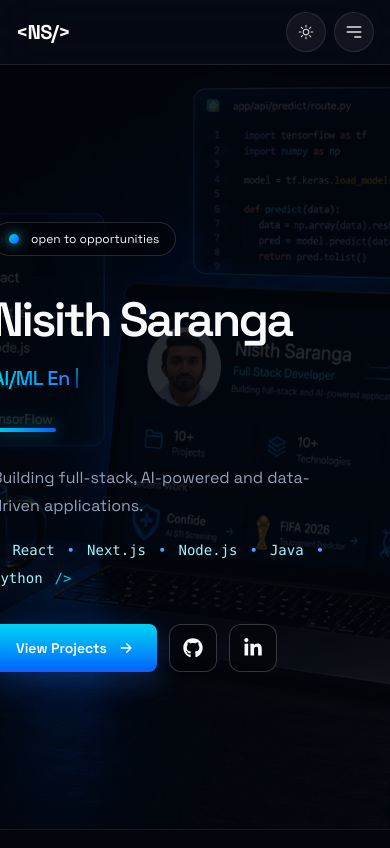
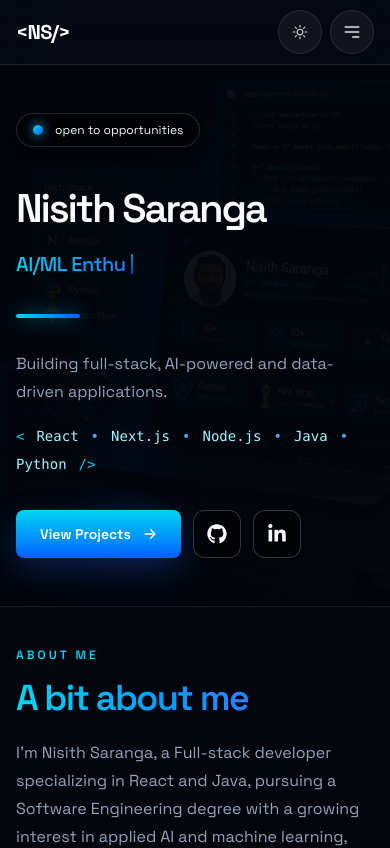
Before and after one commit to nisithSaranga/nisith-portfolio, a Next.js app: page / in a window 390 px wide. Shown: the top 848 px of the page. Built offline with nearby package versions, Linux system fonts and the light colour scheme.

Commit message:
Improve portfolio responsiveness on mobile devices
Adapt the Hero, About, Contact, Footer, and navigation for smaller screens. Prevent content clipping, improve text wrapping and touch targets, support short-screen navigation, and preserve the existing desktop layout and interactions.

```diff
--- a/app/globals.css
+++ b/app/globals.css
@@ -1,4 +1,93 @@
 @import "tailwindcss";
+
+/* Mobile/tablet adjustments only; desktop geometry stays unchanged. */
+@media (width < 64rem) {
+  .portfolio-hero,
+  .portfolio-hero .hero-content {
+    min-height: 0;
+  }
+
+  .portfolio-hero .hero-content {
+    padding-block: 3rem;
+  }
+
+  .portfolio-hero h1 {
+    font-size: clamp(2.5rem, 7.5vw, 3.75rem);
+    line-height: 1.08;
+    overflow-wrap: anywhere;
+  }
+
+  .portfolio-hero a[href="#projects"].absolute {
+    display: none;
+  }
+
+  #about, #skills, #projects, #education, #contact {
+    scroll-margin-top: 5rem;
+  }
+
+  #contact {
+    flex: none;
+    padding-block: 3rem;
+  }
+
+  #contact h2 {
+    font-size: clamp(2rem, 6vw, 3rem);
+    overflow-wrap: anywhere;
+  }
+
+  #contact p,
+  #education h4,
+  #skills h3,
+  .project-drawer h3 {
+    overflow-wrap: anywhere;
+  }
+
+  #skills [role="tablist"] button,
+  #skills button[aria-pressed],
+  header button,
+  .project-drawer button {
+    min-height: 44px;
+    min-width: 44px;
+  }
+
+  #education a {
+    min-height: 44px;
+  }
+
+  .project-preview-card {
+    width: min(82vw, 360px);
+  }
+
+  .project-drawer > div > div:last-child {
+    padding-bottom: max(1rem, env(safe-area-inset-bottom));
+  }
+}
+
+@media (width < 40rem) {
+  #about > div {
+    padding-top: 2.5rem;
+  }
+
+  #skills > div,
+  #skills [role="tabpanel"],
+  #contact > div:last-child > div {
+    min-width: 0;
+  }
+
+  #skills [role="tabpanel"] > div > div > button {
+    min-width: 0;
+    padding: 0.75rem;
+    overflow-wrap: anywhere;
+  }
+
+  #contact .grid-cols-3 {
+    gap: 0.5rem;
+  }
+
+  footer {
+    padding-bottom: env(safe-area-inset-bottom);
+  }
+}
 
 @custom-variant dark (&:where(.dark, .dark *));
 
--- a/components/about.tsx
+++ b/components/about.tsx
@@ -112,7 +112,7 @@ export function About() {
               </p>
             </figcaption>
           </figure>
-             <p className="ml-auto inline-flex items-center gap-1.5 text-sm text-[var(--muted-text)]">
+             <p className="mx-auto inline-flex items-center gap-1.5 text-sm text-[var(--muted-text)] lg:ml-auto lg:mr-0">
   <HiOutlineLocationMarker
     aria-hidden="true"
     className="text-lg text-cyan-700 dark:text-cyan-400"
--- a/components/footer.tsx
+++ b/components/footer.tsx
@@ -13,7 +13,7 @@ export function Footer() {
         {/* Branding */}
         <div className="flex items-center justify-center gap-3 md:justify-start">
           <div className="flex h-9 w-9 shrink-0 items-center justify-center rounded-full border border-cyan-400/60 bg-[var(--surface)] text-xs font-semibold text-foreground shadow-[0_0_18px_rgba(34,211,238,0.12)]">
-            NS.
+            &lt;NS/&gt;
           </div>
 
           <p className="bg-gradient-to-r from-cyan-400 to-blue-500 bg-clip-text text-sm font-semibold text-transparent">
--- a/components/hero.tsx
+++ b/components/hero.tsx
@@ -12,7 +12,7 @@ const technologies = [
 
 export function Hero() {
   return (
-    <section className="relative isolate min-h-[calc(100svh-5rem)] overflow-hidden bg-background text-foreground">
+    <section className="portfolio-hero relative isolate min-h-[calc(100svh-75px)] overflow-hidden bg-background text-foreground">
       {/* Light workspace background */}
       <div
         aria-hidden="true"
@@ -34,7 +34,7 @@ export function Hero() {
       {/* Mobile overlay keeps text readable */}
       <div
         aria-hidden="true"
-        className="pointer-events-none absolute inset-0 z-0 bg-background/85 lg:hidden"
+        className="pointer-events-none absolute inset-0 z-0 bg-background/95 sm:bg-background/90 lg:hidden"
       />
 
       {/* Desktop fade softens the image's left boundary */}
@@ -47,8 +47,8 @@ export function Hero() {
         }}
       />
 
-      <div className="relative z-10 mx-auto flex min-h-[calc(100svh-5rem)] w-full max-w-6xl items-center px-4 py-20 sm:px-6 lg:py-24">
-        <div className="w-full max-w-[680px] -translate-x-6">
+      <div className="hero-content relative z-10 mx-auto flex min-h-[calc(100svh-5rem)] w-full max-w-6xl items-center px-4 py-20 sm:px-6 lg:py-24">
+        <div className="w-full max-w-[680px] lg:-translate-x-6">
           <div className="inline-flex items-center gap-3 rounded-full border border-[var(--border)] bg-[var(--surface)] px-4 py-2 text-sm text-foreground shadow-lg backdrop-blur-md dark:border-white/15 dark:bg-black/40">
            <span
               aria-hidden="true"
@@ -61,7 +61,7 @@ export function Hero() {
             </span>
           </div>
           {/* Main heading */}
-          <h1 className="mt-10 text-5xl font-semibold leading-none tracking-[-0.055em] text-foreground sm:text-6xl lg:text-7xl">
+          <h1 className="mt-10 lg:mt-6 text-5xl font-semibold leading-none tracking-[-0.055em] text-foreground sm:text-6xl lg:text-7xl">
             Nisith Saranga
           </h1>
 
--- a/components/navbar.tsx
+++ b/components/navbar.tsx
@@ -67,7 +67,7 @@ export function Navbar() {
       {mobileMenuOpen && (
         <nav
           id="mobile-navigation"
-          className="border-t border-zinc-200 bg-white px-4 py-4 md:hidden dark:border-white/10 dark:bg-[#070b14]"
+          className="max-h-[calc(100dvh-4rem)] overflow-y-auto overscroll-contain border-t border-zinc-200 bg-white px-4 py-4 md:hidden dark:border-white/10 dark:bg-[#070b14]"
           aria-label="Mobile navigation"
         >
           <div className="mx-auto flex max-w-6xl flex-col">
```
